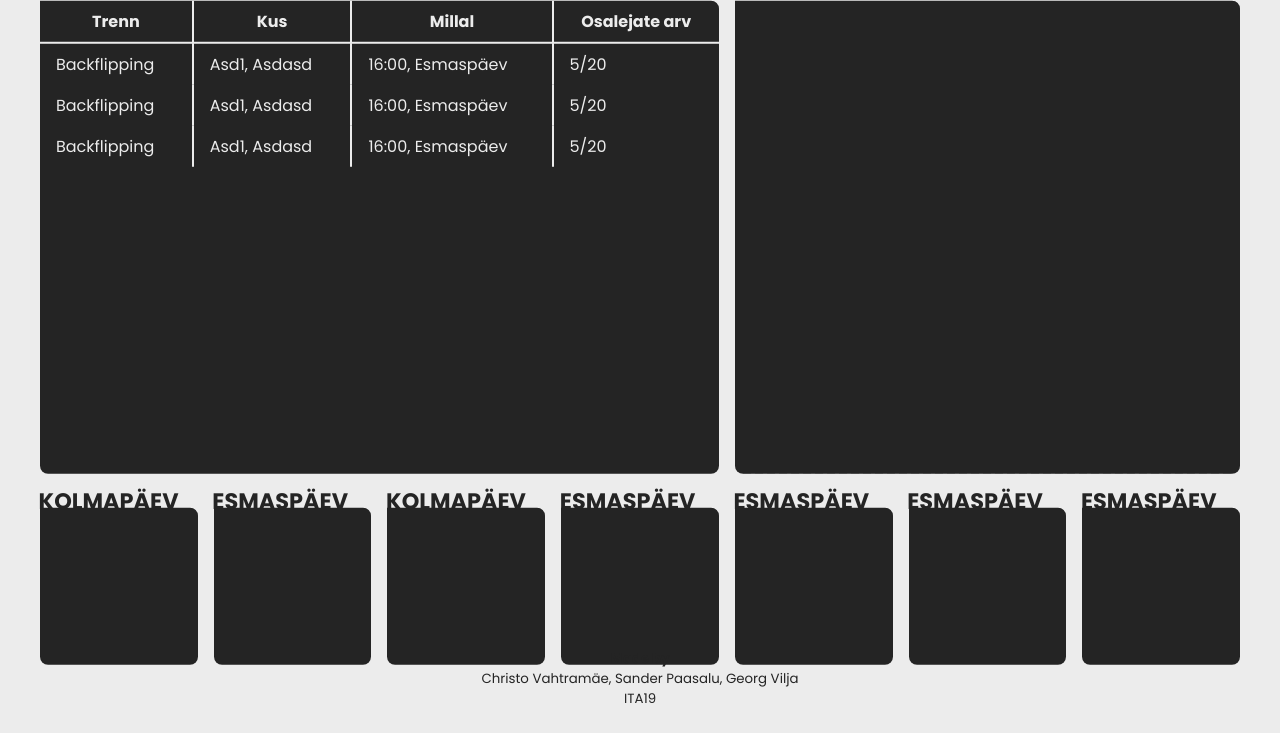
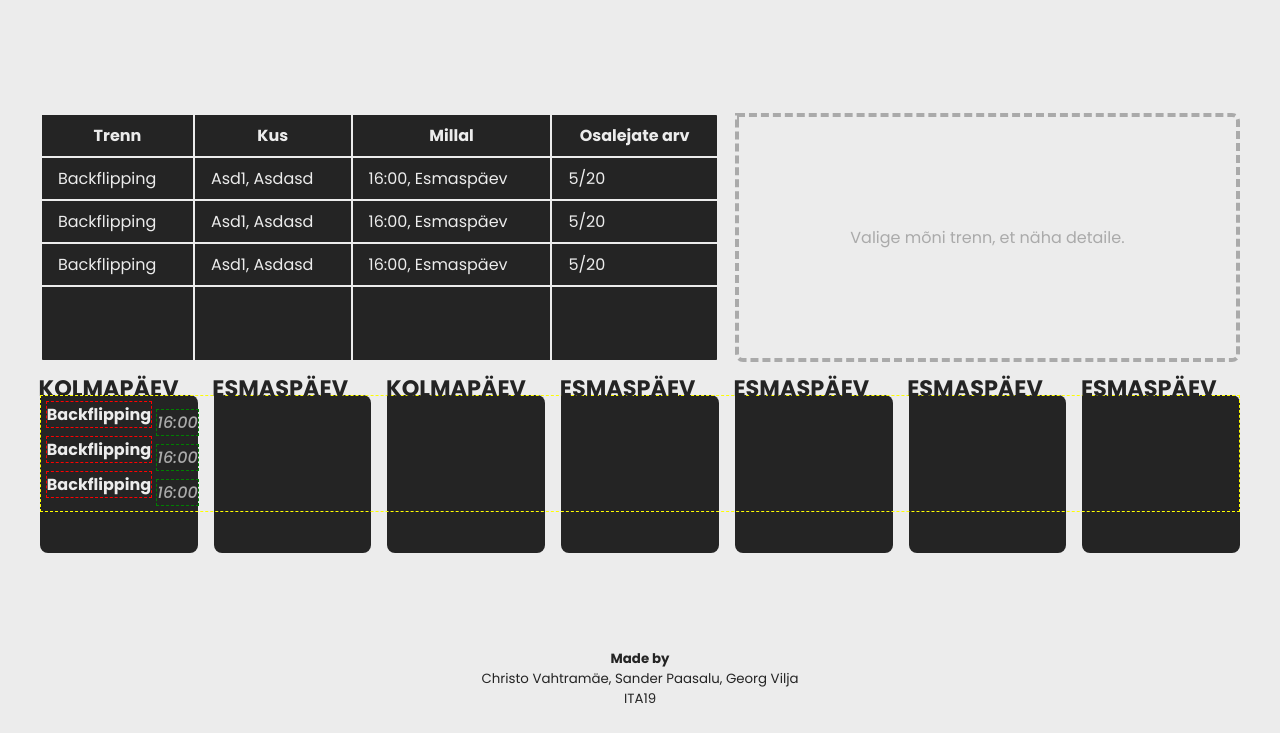
Before and after one commit to Naveler/Spordiosakond, a PHP site: page /Pages/MainPage.php in a window 1280 px wide. Shown: the part 67-800 px from the top of the page. Run offline with PHP 8.4, Linux system fonts and the light colour scheme.

Commit message:
Added details window, wip day view

```diff
--- /dev/null
+++ b/JS/main.js
@@ -0,0 +1,9 @@
+const tableBtns = document.querySelectorAll(".clickable");
+const detailsWindow = document.querySelector(".details-window");
+
+tableBtns.forEach (btn => {
+    btn.addEventListener("click", e => {
+        detailsWindow.classList.remove("hidden");
+        console.log("asdsad");
+    })
+})
--- a/Pages/CSS/style.css
+++ b/Pages/CSS/style.css
@@ -21,6 +31,27 @@
   color: var(--txt-color);
 }
 
+.flex {
+  display: flex;
+}
+
+.btn-submit,
+.clickable {
+  cursor: pointer;
+  opacity: 1;
+  transition: opacity 0.1s;
+}
+
+.btn-submit:hover,
+.clickable:hover {
+  opacity: 0.7;
+}
+
+.btn-submit:active,
+.clickable:active {
+  opacity: 0.5;
+}
+
 /* Widely shared attributes */
 .navbar,
 .activities-table,
@@ -32,10 +63,13 @@
 .activities-table,
 .details-window,
 .schedule-day {
-  border-radius: 0 0.5rem 0.5rem 0.5rem;
+  border-radius: var(--border-radius);
 }
 
+/* -------------- */
 /* Navigation bar */
+/* -------------- */
+
 .navbar {
   width: 100vw;
 }
@@ -65,20 +98,19 @@
   transition-duration: 0.1s;
 }
 
-/* Adds space between the navbar links */
-.nav-link:not(:nth-of-type(1)) {
-  margin-left: 1rem;
-}
-
 .nav-link:hover {
   opacity: 1;
 }
+
+/* ------------ */
+/* Page content */
+/* ------------ */
 
 /* Page content */
 .container {
   /* Dimensions */
   width: 1200px;
-  min-height: 55vh;
+  height: 55vh;
 
   /* Position */
   position: absolute;
@@ -95,64 +127,52 @@
   grid-gap: 2.1rem 1rem;
 }
 
+/* --------------- */
+/* Acivities table */
+/* --------------- */
+
+/* TODO: Fix the border covering the edges, making the table appear smaller and edges look sharper */
 .activities-table {
   grid-area: t;
+  border-radius: var(--border-radius);
 }
 
 .activities-table table {
   width: 100%;
+  border-radius: var(--border-radius);
 }
 
 .activities-table,
-.activities-table th,
-.activities-table td {
+.activities-table * {
   border: solid var(--bg-color);
-  border-width: 0px 2px;
+  border-width: 2px;
   border-collapse: collapse;
   padding: 0.5rem 1rem;
-}
-
-.activities-table,
-.activities-table th:first-of-type,
-.activities-table td:first-of-type {
-  border-left-width: 0;
-}
-
-.activities-table,
-.activities-table th:last-of-type,
-.activities-table td:last-of-type {
-  border-right-width: 0;
-}
-
-.activities-table th {
-  border-width: 0px 2px 2px 2px;
-}
-
-.activities-table th {
-  height: 2rem;
 }
 
 .excess {
   height: 100%;
 }
 
+/* -------------- */
 /* Details window */
+/* -------------- */
+
 .details-window {
   grid-area: d;
 }
 
 .placeholder {
   /* Placement */
-  grid-area: inherit;
+  grid-area: d;
   width: 100%;
   height: 100%;
   position: absolute;
 
   /* Visuals */
-  border-radius: inherit;
+  border-radius: var(--border-radius);
   border: 4px dashed var(--faded-color);
   color: var(--faded-color);
-  display: flex;
 
   /* Text aligning */
   flex-direction: column;
@@ -176,8 +221,6 @@
 }
 
 .schedule-day {
-  background-size: 100% 400%;
-  background-position: 100% 0%;
   width: 100%;
 }
 
@@ -186,14 +229,6 @@
   content: "";
   display: block;
   padding-bottom: 100%;
-}
-
-.day-content {
-  position: absolute;
-}
-
-.day-activities {
-  word-wrap: break-word;
 }
 
 .day-name {
@@ -205,6 +240,40 @@
   pointer-events: none;
 }
 
+.day {
+  width: inherit;
+  position: absolute;
+  padding: 0.3rem;
+  list-style: none;
+  border: 1px dashed yellow;
+}
+
+.activity {
+  /* padding: 0.3rem 0; */
+}
+
+.activity span {
+  display: inline-block;
+}
+
+.activity .name {
+  font-weight: bold;
+  max-width: 60%;
+  overflow: hidden;
+  text-overflow: ellipsis;
+  border: 1px dashed red;
+}
+
+.activity .time {
+  font-style: italic;
+  color: var(--faded-color);
+  border: 1px dashed green;
+}
+
+/* ------ */
+/* Footer */
+/* ------ */
+
 .creators {
   position: absolute;
   bottom: 3vh;
--- a/Pages/MainPage.php
+++ b/Pages/MainPage.php
@@ -18,9 +18,9 @@
   </head>
   <body>
     <nav class="navbar">
-      <div class="nav-content">
+      <div class="nav-content flex">
         <h1>GHG</h1>
-        <div class="nav-links">
+        <div class="nav-links flex">
           <a class="nav-link" href="#">Loo konto</a>
           <a class="nav-link" href="LoginPage.php" >Logi sisse</a>
         </div>
@@ -34,36 +34,73 @@
           <th>Millal</th>
           <th>Osalejate arv</th>
         </tr>
-        <tr>
+        <tr class="clickable">
           <td>Backflipping</td>
           <td>Asd1, Asdasd</td>
           <td>16:00, Esmaspäev</td>
           <td>5/20</td>
         </tr>
-        <tr>
+        <tr class="clickable">
           <td>Backflipping</td>
           <td>Asd1, Asdasd</td>
           <td>16:00, Esmaspäev</td>
           <td>5/20</td>
         </tr>
-        <tr>
+        <tr class="clickable">
           <td>Backflipping</td>
           <td>Asd1, Asdasd</td>
           <td>16:00, Esmaspäev</td>
           <td>5/20</td>
         </tr>
-        <tr class="excess"></tr>
+        <tr class="excess">
+          <td></td>
+          <td></td>
+          <td></td>
+          <td></td>
+        </tr>
       </table>
-      <div class="details-window">
-        <div class="placeholder"><p>Valige mõni trenn, et näha detaile.</p></div>
-        <div class="details"></div>
+      <div class="placeholder flex"><p>Valige mõni trenn, et näha detaile.</p></div>
+      <div class="details-window hidden">
+        <div class="details-window-content flex">
+          <h2 class="activity-name">Backflipping</h2>
+          <div class="details">
+            <p>
+              <strong>Treenija:</strong>
+              Asd McAsd
+            </p>
+            <p>
+              <strong>Kestvus:</strong>
+              16:00 - 17:30
+            </p>
+            <p>
+              <strong>Asukoht:</strong>
+              Asd 1, Asdasd I korrus A101
+            </p>
+            <p>
+              <strong>Toimub:</strong>
+              Esmaspäeval (29.11.2021)
+            </p>
+          </div>
+          <button class="btn-submit">Osalen</button>
+        </div>
       </div>
       <div class="week">
         <div class="schedule-day">
-          <div class="day-content">
-            <h2 class="day-name">KOLMAPÄEV</h2>
-            <div class="day-activities"></div>
-          </div>
+          <h2 class="day-name">KOLMAPÄEV</h2>
+          <ul class="day">
+            <li class="activity clickable">
+              <span class="name">Backflipping</span>
+              <span class="time">16:00</span>
+            </li>
+            <li class="activity clickable">
+              <span class="name">Backflipping</span>
+              <span class="time">16:00</span>
+            </li>
+            <li class="activity clickable">
+              <span class="name">Backflipping</span>
+              <span class="time">16:00</span>
+            </li>
+            </ul>
         </div>
         <div class="schedule-day">
           <div class="day-content">
@@ -102,5 +139,6 @@
       Christo Vahtramäe, Sander Paasalu, Georg Vilja<br />
       ITA19
       </small>
+      <script src="../JS/main.js"></script>
   </body>
 </html>
```
Also changed, not shown: other parts of Pages/CSS/style.css (+42 -13 lines).
